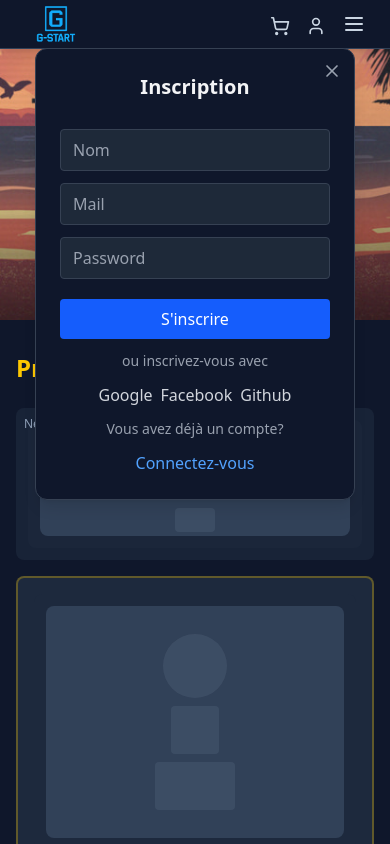
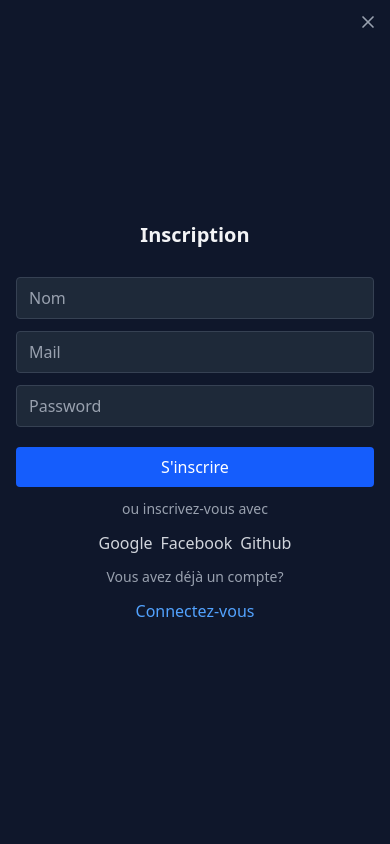
Before and after one commit to ME0WGE/NEXT-GAMESTART-KAMIL, a Next.js app: page / in a window 390 px wide. Both pictures are taken after a click on the button 316 px from the left and 26 px from the top of the page. Shown: the top 844 px of the page. Built offline with nearby package versions, Linux system fonts and the light colour scheme.

Commit message:
responsive okayge for mobile, tablette & pc

```diff
--- a/src/components/Login.jsx
+++ b/src/components/Login.jsx
@@ -101,7 +101,7 @@ export default function Login() {
           </button>
           {modal &&
             (toggle ? (
-              <div className="absolute left-1/2 top-12 -translate-x-1/2 z-50 w-80 bg-slate-900 sm:bg-slate-900/90 rounded-xl shadow-lg p-6 border border-gray-700 flex flex-col gap-3">
+              <div className="fixed inset-0 z-50 w-full min-h-screen h-full bg-slate-900 flex flex-col justify-center p-4 rounded-none shadow-none sm:bg-slate-900/90 sm:absolute sm:left-1/2 sm:top-12 sm:-translate-x-1/2 sm:w-80 sm:h-auto sm:max-h-[90vh] sm:rounded-xl sm:shadow-lg sm:p-6 sm:border border-gray-700 sm:min-h-[45vh] sm:justify-start gap-3">
                 <span
                   onClick={() => setModal(false)}
                   className="absolute top-3 right-3 cursor-pointer text-gray-400 hover:text-gray-200">
@@ -180,7 +180,7 @@ export default function Login() {
                 )}
               </div>
             ) : (
-              <div className="absolute left-1/2 top-12 -translate-x-1/2 z-50 w-80 bg-slate-900 sm:bg-slate-900/90 rounded-xl shadow-lg p-6 border border-gray-700 flex flex-col gap-3">
+              <div className="fixed inset-0 z-50 w-full min-h-screen h-full bg-slate-900 flex flex-col justify-center p-4 rounded-none shadow-none sm:bg-slate-900/90 sm:absolute sm:left-1/2 sm:top-12 sm:-translate-x-1/2 sm:w-80 sm:h-auto sm:max-h-[90vh] sm:rounded-xl sm:shadow-lg sm:p-6 sm:border border-gray-700 sm:min-h-[40vh] sm:justify-start gap-3">
                 <span
                   onClick={() => setModal(false)}
                   className="absolute top-3 right-3 cursor-pointer text-gray-400 hover:text-gray-200">
```
